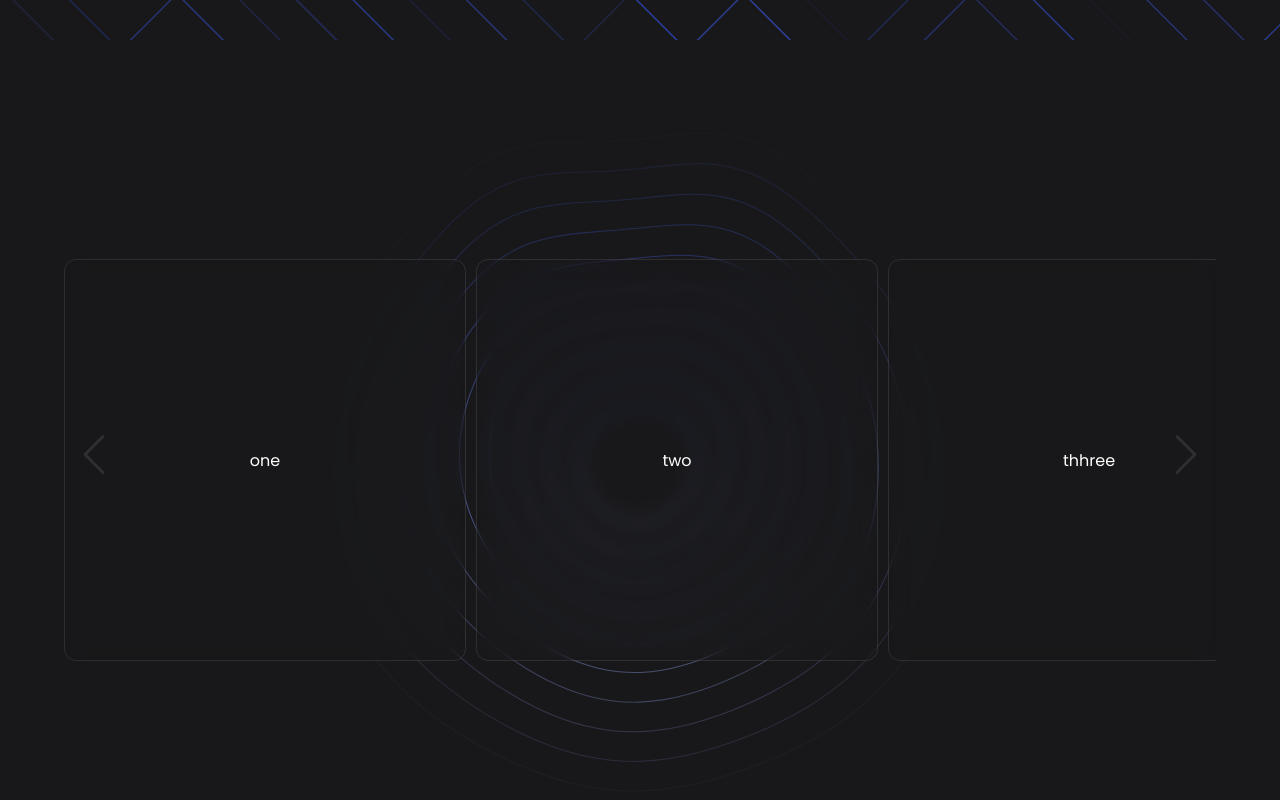
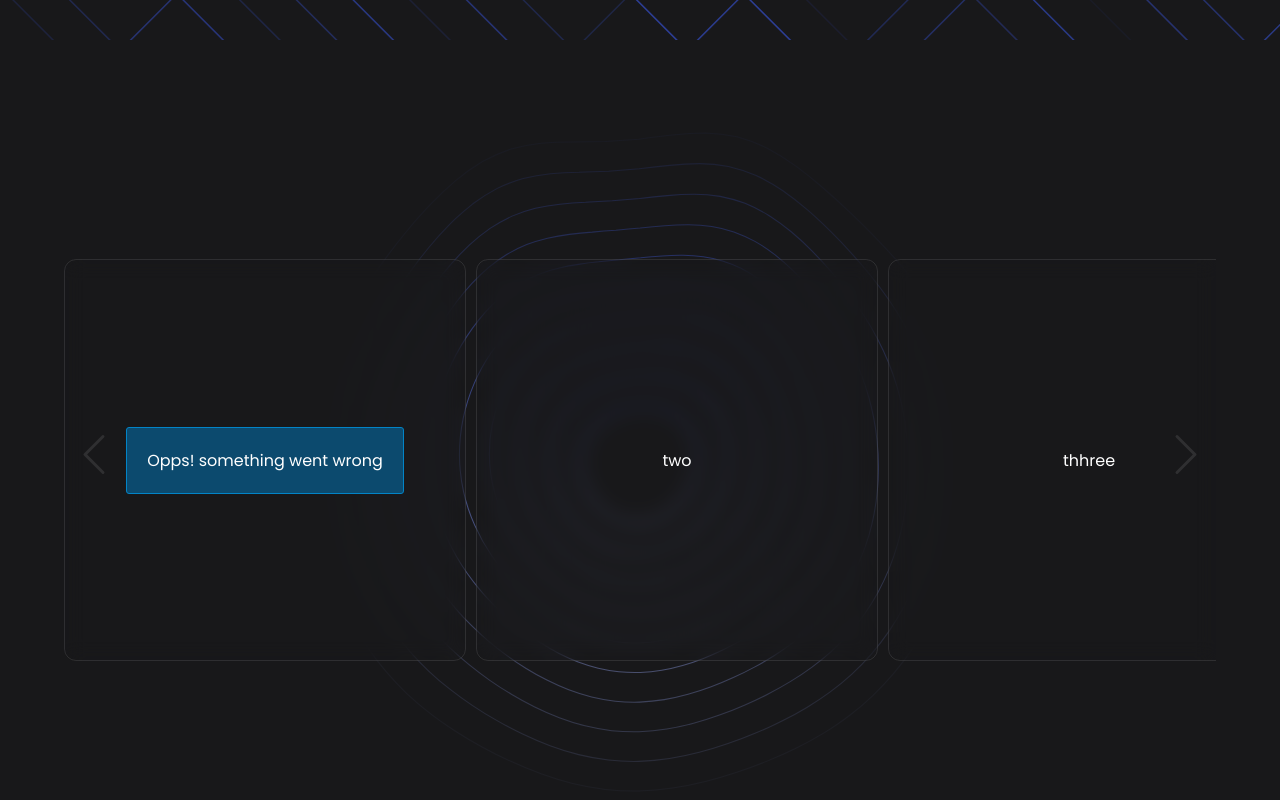
Before and after one commit to ParasArya289/arcticUI, a React (Create React App) app: page / in a window 1280 px wide. Shown: the part 800-1600 px from the top of the page. Built offline with nearby package versions, Linux system fonts and the light colour scheme.

Commit message:
feat: testing

```diff
--- a/src/Components/Carousel/Carousel.js
+++ b/src/Components/Carousel/Carousel.js
@@ -2,11 +2,18 @@ import { useRef, useState } from "react";
 import { ComponentCard } from "../ComponentCard/ComponentCard";
 import { BsChevronRight, BsChevronLeft } from "react-icons/bs";
 import "./Carousel.css";
+import { Alert } from "../../ComponentLibrary/Alert/Alert";
 
 export const Carousel = () => {
   const [currentIndex, setCurrentIndex] = useState(0);
   const carouselRef = useRef(null);
-  const components = ["one", "two", "thhree", "four", "five"];
+  const components = [
+    <Alert variant="info" text="Opps! something went wrong" />,
+    "two",
+    "thhree",
+    "four",
+    "five",
+  ];
 
   const handleNext = () => {
     if (currentIndex < components.length - 1) {
```
